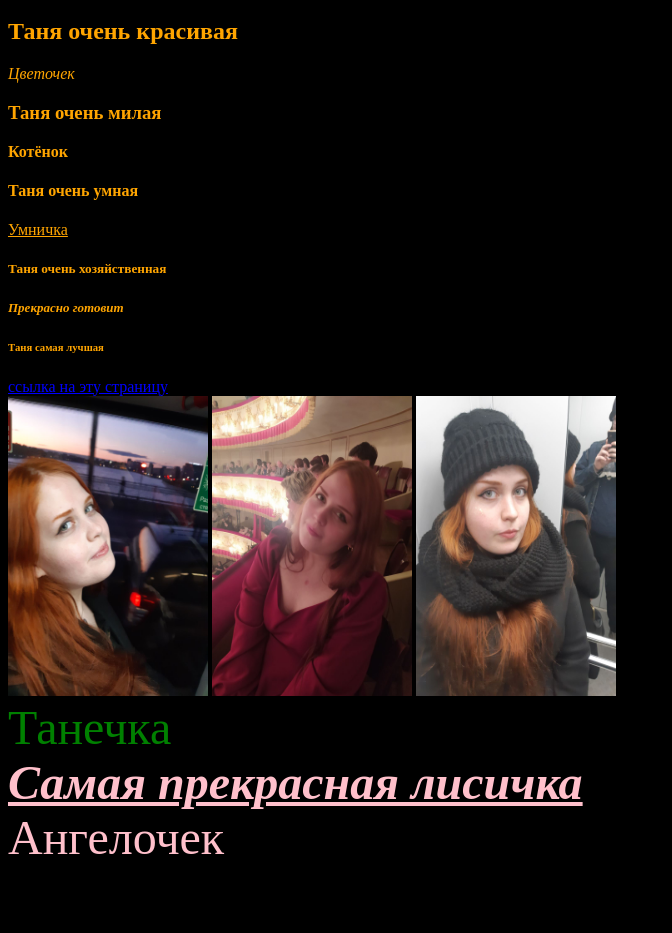
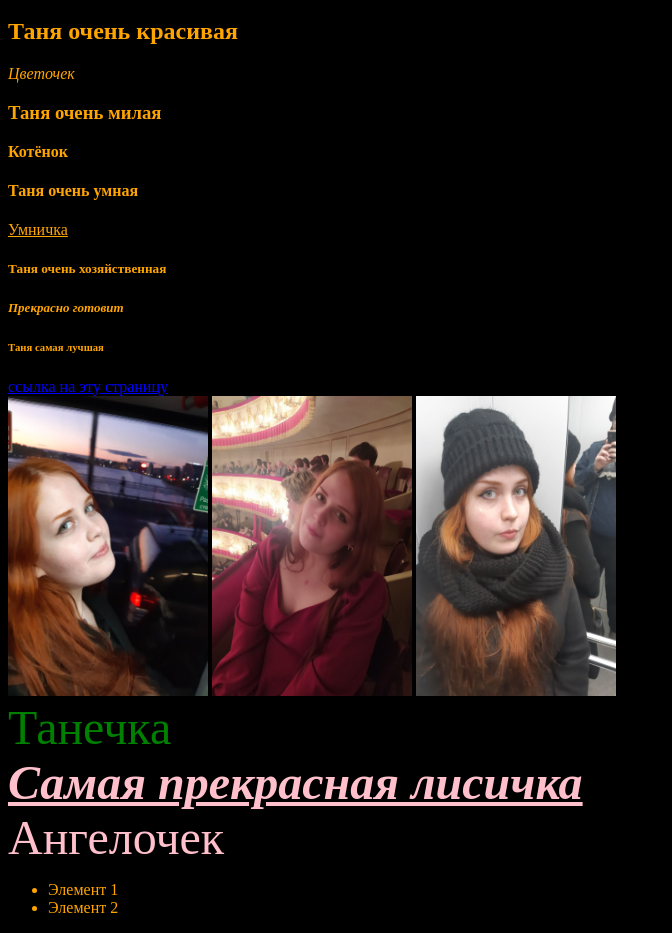
Before and after one commit to TanyaFollower/Tanechka, a plain HTML site: page index.html in a window 1280 px wide. Shown: the part 48-981 px from the top of the page, without its empty margins (0-672 px from the left). Before the commit the page ends 921 px from the top, so only its background shows below. Drawn offline with Linux system fonts and the light colour scheme.

Commit message:
index.html

```diff
--- a/index.html
+++ b/index.html
@@ -27,5 +27,9 @@
 <br>
 Ангелочек
 </font>
+<ul>
+  <li> Элемент 1 </li>
+  <li> Элемент 2 </li>
+</ul>
 </body>
 </html>
```
